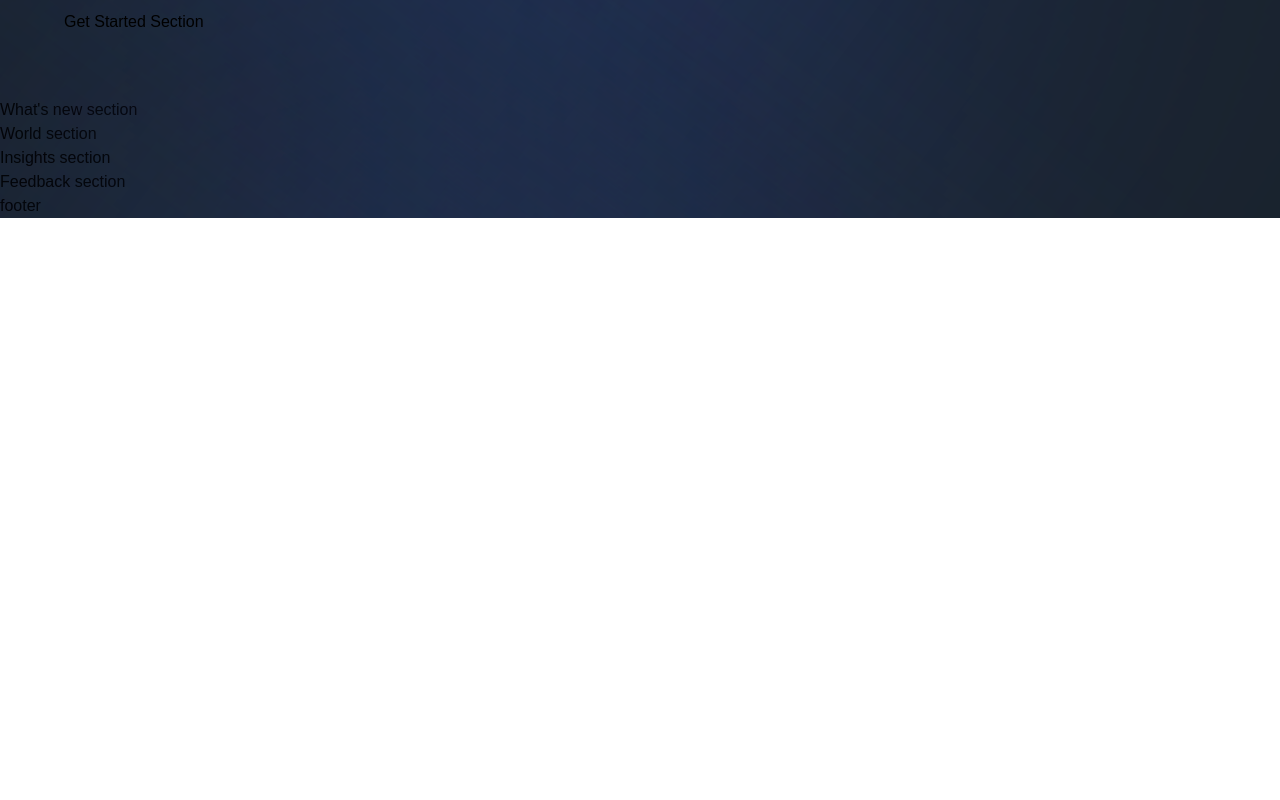
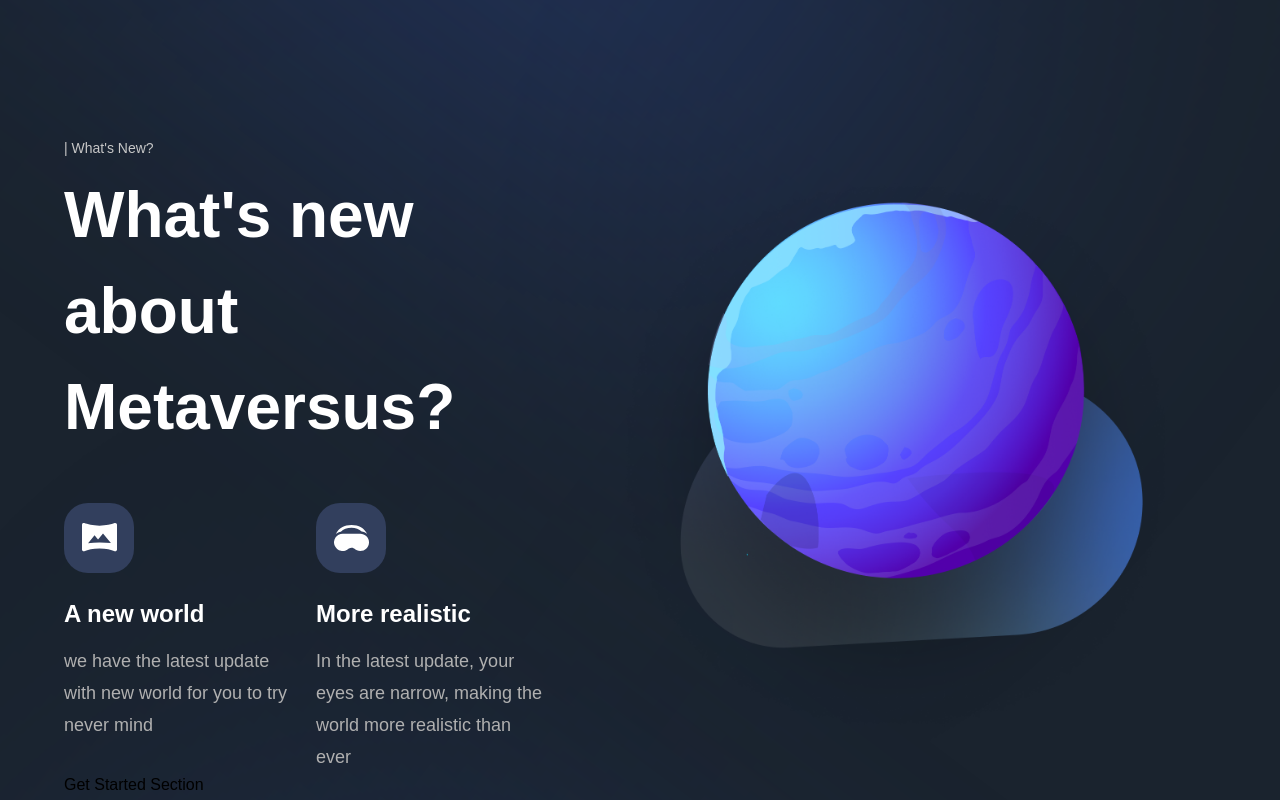
Before and after one commit to dldev3/meta-versus, a Next.js app: page / in a window 1280 px wide. Shown: the part 3340-4140 px from the top of the page. Before the commit the page ends 3558 px from the top, so only its background shows below. Built offline with nearby package versions, Linux system fonts and the light colour scheme; a web font is replaced by a local one.

Commit message:
new-features done

```diff
--- a/components/NewFeatures.jsx
+++ b/components/NewFeatures.jsx
@@ -1,6 +1,16 @@
-const NewFeatures = () => (
-  <div>
-    New Features
+import styles from '../styles';
+
+const NewFeatures = ({ imgUrl, title, subtitle }) => (
+  <div className='flex-1 flex flex-col sm:max-w-[250px] min-w-[210px]'>
+    <div className={`${styles.flexCenter} w-[70px] h-[70px] rounded-[24px] bg-[#323f5d]`}>
+      <img
+        src={imgUrl}
+        alt='icon'
+        className='w-1/2 h-1/2 object-contain'
+      />
+    </div>
+    <h1 className='mt-[26px] font-bold text-[24px] leading-[30px] text-white'>{title}</h1>
+    <p className='flex-1 mt-[16px] font-normal text-[18px] text-[#B0B0B0] leading-[32px]'>{subtitle}</p>
   </div>
 );
 
--- a/sections/GetStarted.jsx
+++ b/sections/GetStarted.jsx
@@ -3,7 +3,7 @@
 import { motion } from 'framer-motion';
 import styles from '../styles';
 import { staggerContainer, fadeIn, planetVariants } from '../utils/motion';
-import { StartSteps, startSteps, TitleText, TypingText } from '../components';
+import { StartSteps, TitleText, TypingText } from '../components';
 import { startingFeatures } from '../constants';
 
 const GetStarted = () => (
@@ -42,7 +42,6 @@
         </div>
       </motion.div>
     </motion.div>
-    Get Started Section
   </section>
 );
 
--- a/sections/WhatsNew.jsx
+++ b/sections/WhatsNew.jsx
@@ -1,8 +1,47 @@
 'use client';
 
+import { motion } from 'framer-motion';
+import styles from '../styles';
+import { staggerContainer, fadeIn, planetVariants } from '../utils/motion';
+import { NewFeatures, TitleText, TypingText } from '../components';
+import { newFeatures } from '../constants';
+
 const WhatsNew = () => (
-  <section>
-    What's new section
+  <section className={`${styles.paddings} relative z-10`}>
+    <motion.div
+      variants={staggerContainer}
+      initial={"hidden"}
+      whileInView={"show"}
+      viewport={{ once: false, amount: 0.25 }}
+      className={`${styles.innerWidth} mx-auto flex lg:flex-row flex-col gap-8`}
+    >
+      <motion.div
+        variants={fadeIn('right', 'tween', 0.2, 1)}
+        className='flex-[0.75] flex justify-center flex-col'
+      >
+        <TypingText title={"| What's New?"} />
+        <TitleText title={<>What's new about Metaversus?</>} />
+        <div className='mt-[48px] flex flex-wrap justify-between gap-[24px]'>
+          {newFeatures.map((feature) => (
+            <NewFeatures
+              key={feature}
+              {...feature}
+            />
+          ))}
+        </div>
+      </motion.div>
+      <motion.div
+        variants={planetVariants('right')}
+        className={`flex-1 ${styles.flexCenter}`}
+      >
+        <img
+          src='/whats-new.png'
+          alt='whats-new'
+          className='w-[90%] h-[90%] object-contain'
+        />
+      </motion.div>
+    </motion.div>
+    Get Started Section
   </section>
 );
 
```
